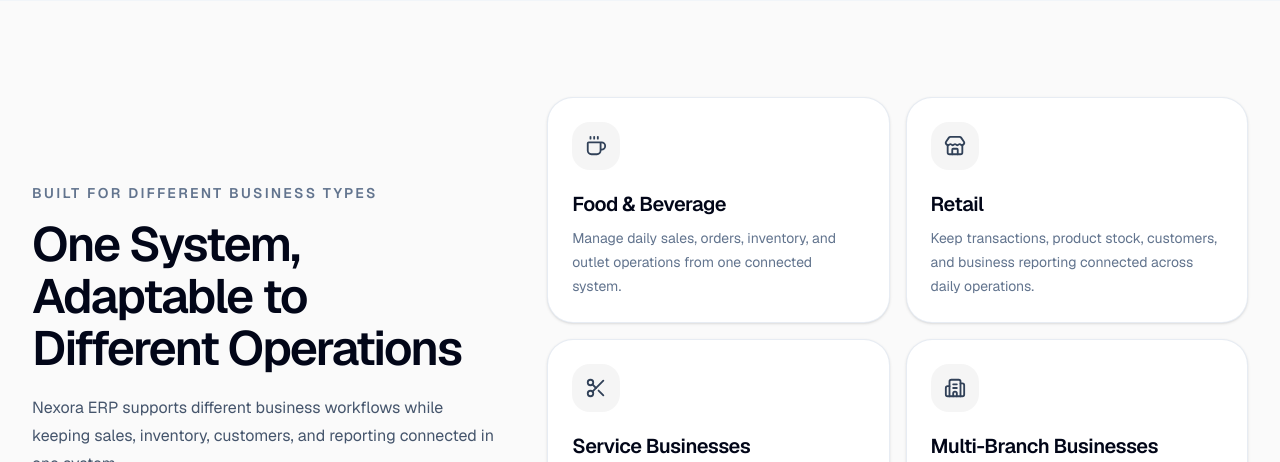
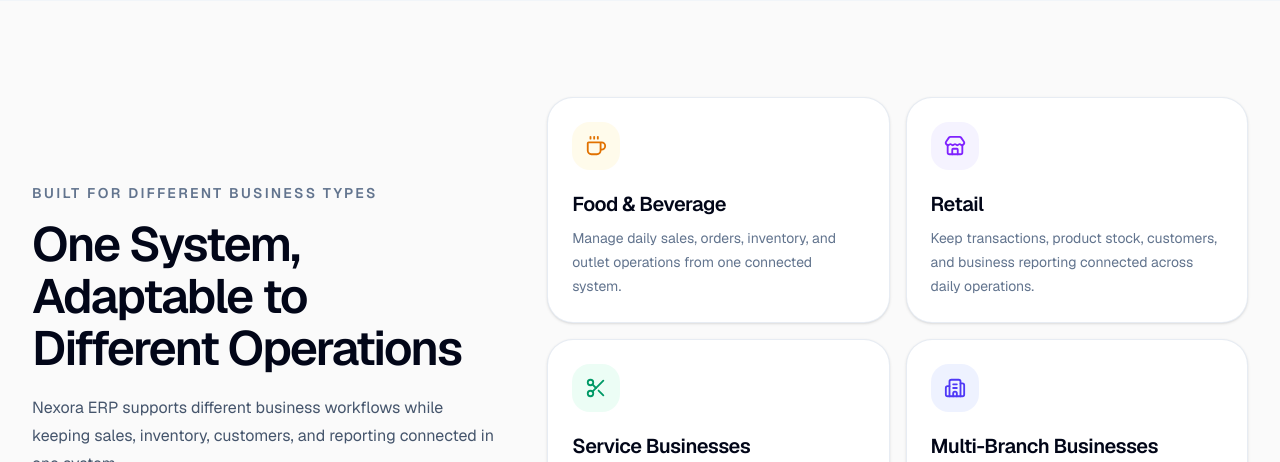
Before and after one commit to faalvaro/nexora-erp, a Next.js app: page / in a window 1280 px wide. Shown: the part 1920-2382 px from the top of the page. Built offline with nearby package versions, Linux system fonts and the light colour scheme; no server answers.

Commit message:
Add subtle color accents to industries

```diff
--- a/components/landing/industries.tsx
+++ b/components/landing/industries.tsx
@@ -17,28 +17,28 @@
       icon: Coffee,
       title: t("items.fnb.title"),
       description: t("items.fnb.description"),
-      accent: "bg-neutral-100 text-slate-700",
+      accent: "bg-amber-50 text-amber-600",
     },
     {
       key: "retail",
       icon: Store,
       title: t("items.retail.title"),
       description: t("items.retail.description"),
-      accent: "bg-neutral-100 text-slate-700",
+      accent: "bg-violet-50 text-violet-600",
     },
     {
       key: "services",
       icon: Scissors,
       title: t("items.services.title"),
       description: t("items.services.description"),
-      accent: "bg-neutral-100 text-slate-700",
+      accent: "bg-emerald-50 text-emerald-600",
     },
     {
       key: "multiBranch",
       icon: Building2,
       title: t("items.multiBranch.title"),
       description: t("items.multiBranch.description"),
-      accent: "bg-neutral-100 text-slate-700",
+      accent: "bg-indigo-50 text-indigo-600",
     },
   ];
 
```
Lines whose indentation alone changed are shown as unchanged.
